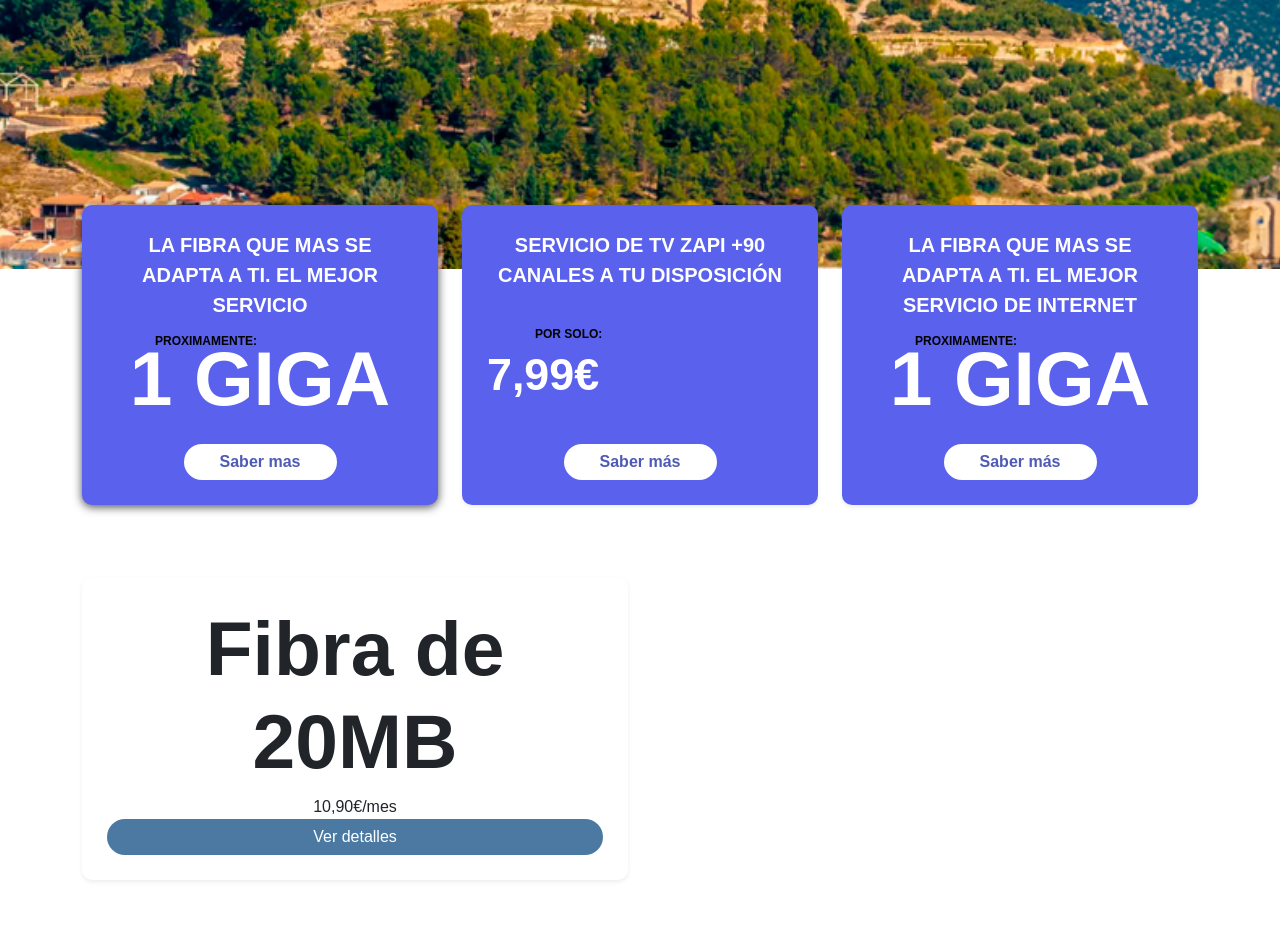
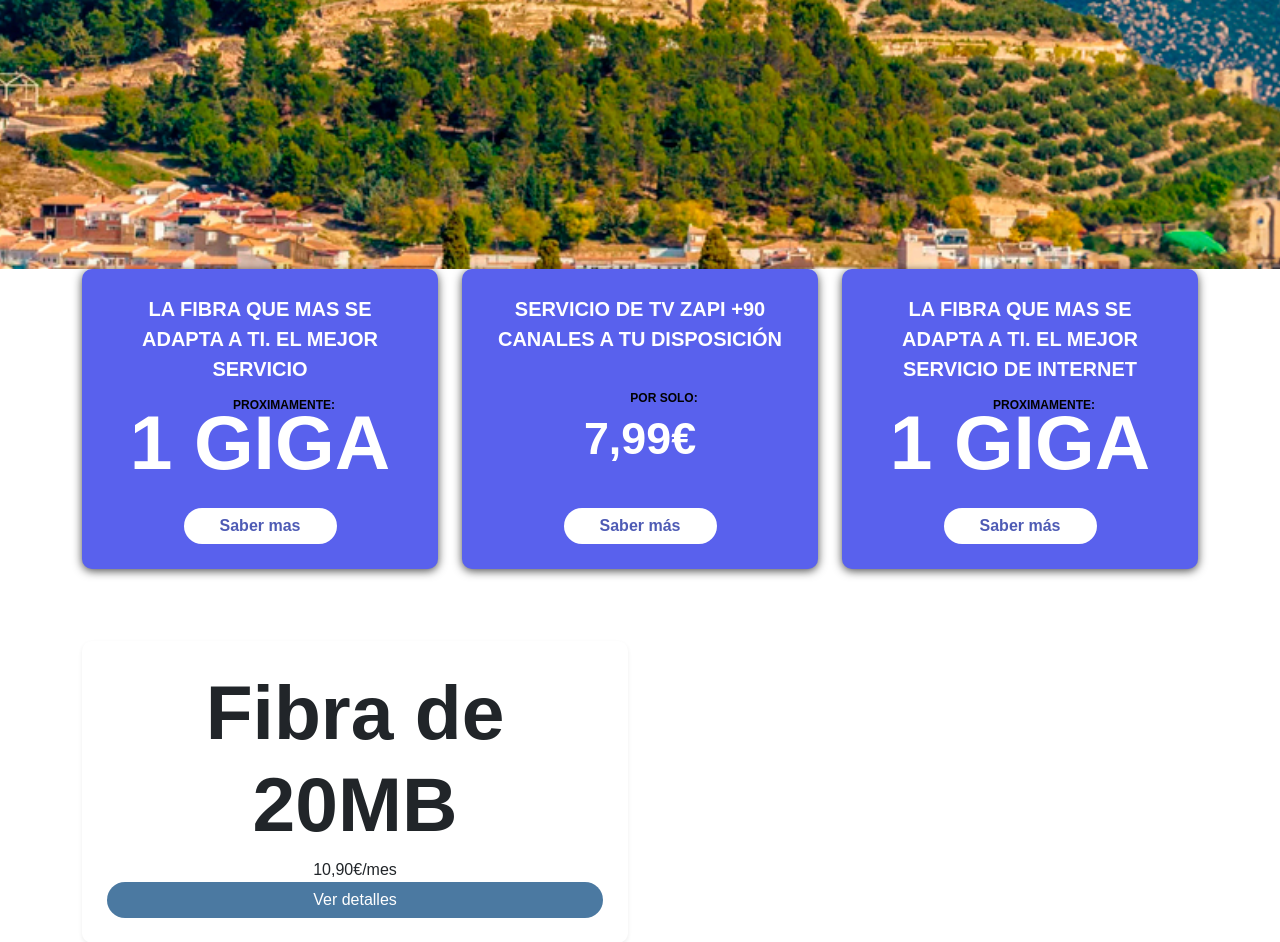
Before and after one commit to insytec-alcala/paginaweb, a PHP site: page / in a window 1280 px wide. Shown: the part 587-1529 px from the top of the page. Run offline with PHP 8.4, Linux system fonts and the light colour scheme; some web fonts are replaced.

Commit message:
Cambios del día 1/10/24

```diff
--- a/Index.php
+++ b/Index.php
@@ -15,14 +15,14 @@
 
     </header>
 
-    <section class="container my-5 ">
+    <section class="container my-5 mt-5 mt-md-0 ">
         <div class="row text-center " id="tarjetas">
             <div class="col-md-4 mb-4">
                 <div class="card card-principal  border-0">
                     <div class="card-body">
                         <p class="card-text fw-bold fs-5">LA FIBRA QUE MAS SE ADAPTA A TI. EL MEJOR SERVICIO</p>
-                        <p class="ms-5" style="color: black; text-align: left; margin-bottom: -30px ; font-weight: bold; font-size: 12px">PROXIMAMENTE:</p>
-                        <h1 class="card-title">1 GIGA</h1>
+                        <p class="ms-5" style="color: black; text-align: center; margin-bottom: -30px ; font-weight: bold; font-size: 12px">PROXIMAMENTE:</p>
+                        <h1 class="card-title mx-auto">1 GIGA</h1>
 
                         <a href="#" class="btn btn-primary mx-auto sabermas">Saber mas</a>
                     </div>
@@ -31,11 +31,11 @@
             </div>
 
             <div class="col-md-4 mb-4">
-                <div class="card card-principal shadow-sm border-0">
+                <div class="card card-principal border-0">
                     <div class="card-body">
                         <p class="card-text fw-bold fs-5">SERVICIO DE TV ZAPI +90 CANALES A TU DISPOSICIÓN</p>
-                        <p class="ms-5" style="color: black;  text-align: left; margin-bottom: -30px ; font-weight: bold; font-size: 12px ">POR SOLO:</p>
-                        <h3 class="card-title text-start zapi">7,99€</h3>
+                        <p class="ms-5" style="color: black;  text-align: center; margin-bottom: -30px ; font-weight: bold; font-size: 12px ">POR SOLO:</p>
+                        <h3 class="card-title text-start zapi mx-auto">7,99€</h3>
 
                         <a href="#" class="btn btn-primary mx-auto sabermas" sty>Saber más</a>
                     </div>
@@ -44,10 +44,10 @@
 
 
             <div class="col-md-4 mb-4">
-                <div class="card card-principal shadow-sm border-0">
+                <div class="card card-principal border-0">
                     <div class="card-body">
                         <p class="card-text fw-bold fs-5">LA FIBRA QUE MAS SE ADAPTA A TI. EL MEJOR SERVICIO DE INTERNET</p>
-                        <p class="ms-5" style="color: black;  text-align: left; margin-bottom: -30px ; font-weight: bold; font-size: 12px ">PROXIMAMENTE:</p>
+                        <p class="ms-5" style="color: black;  text-align: center; margin-bottom: -30px ; font-weight: bold; font-size: 12px ">PROXIMAMENTE:</p>
                         <h1 class="card-title">1 GIGA</h1>
 
                         <a href="#" class="btn btn-primary mx-auto sabermas" sty>Saber más</a>
--- a/styles/index.css
+++ b/styles/index.css
@@ -83,7 +83,15 @@ header h1 {
     border: none;
     width: 50%;
 }
+@media (min-width: 768px) {
+    .custom-margin {
+        margin-top: -10%;
+    }
+}
+/*todavia no funciona, veré como subir las tarjetas */
 
+/*
 #tarjetas{
     margin-top: -10%;
 }
+    */
```
